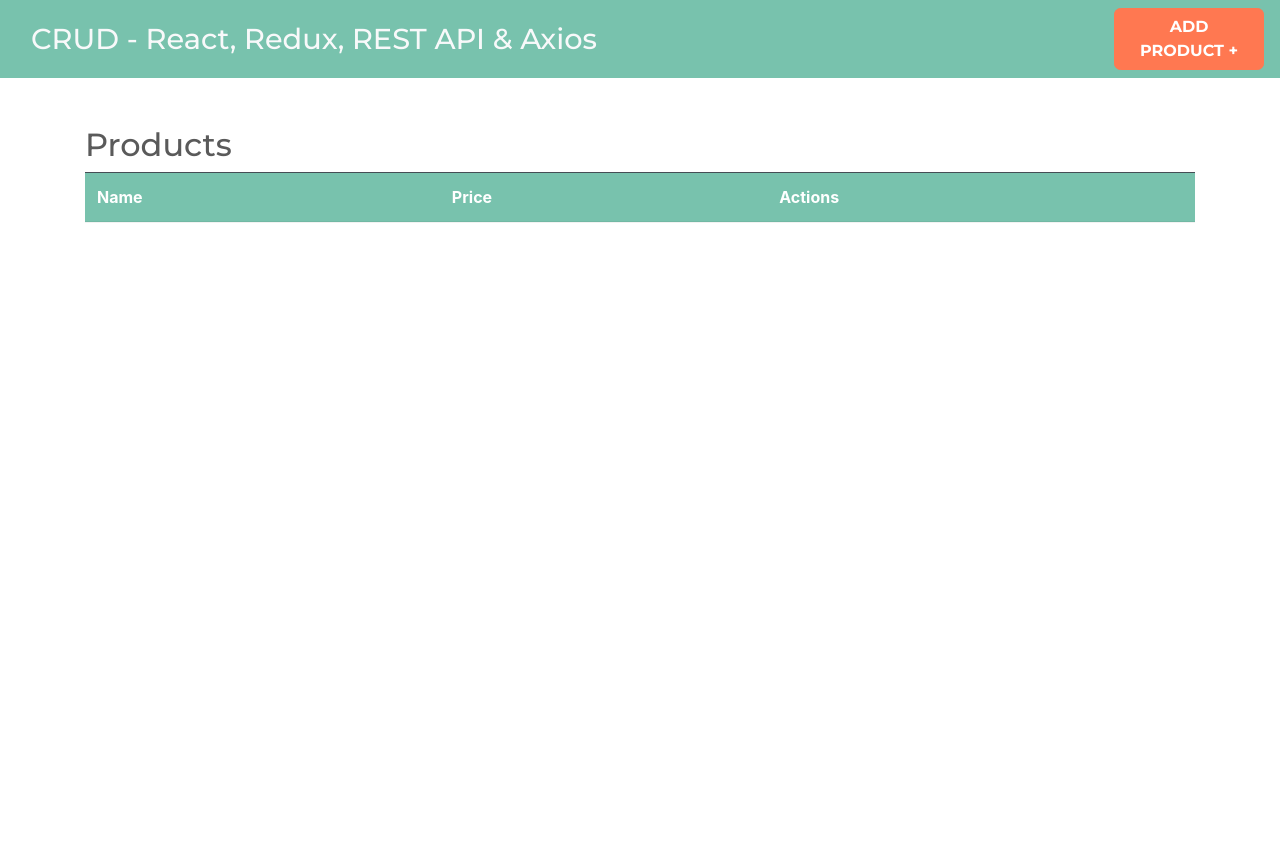
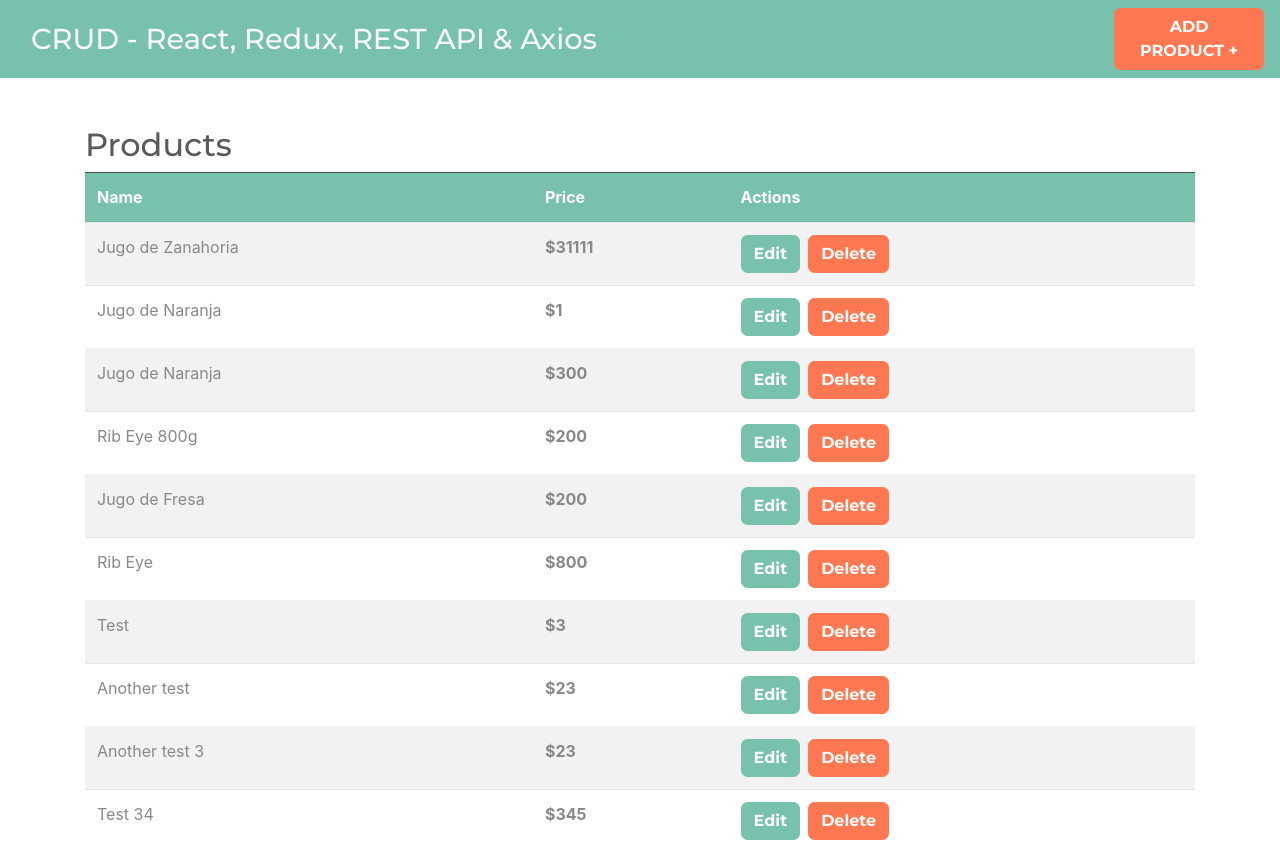
Before and after one commit to JulianEcheverri/React-14-Redux, a React (Create React App) app in the folder crudredux/: page / in a window 1280 px wide. Before the commit the page ends 800 px from the top, so only its background shows below. Built offline with nearby package versions, Linux system fonts and the light colour scheme; data requests are answered from the project's data file.

Commit message:
Retrieving products and showing messages

```diff
--- a/crudredux/db.json
+++ b/crudredux/db.json
@@ -29,6 +29,26 @@
       "name": "Rib Eye",
       "price": 800,
       "id": 6
+    },
+    {
+      "name": "Test",
+      "price": 3,
+      "id": 7
+    },
+    {
+      "name": "Another test",
+      "price": 23,
+      "id": 8
+    },
+    {
+      "name": "Another test 3",
+      "price": 23,
+      "id": 9
+    },
+    {
+      "name": "Test 34",
+      "price": 345,
+      "id": 10
     }
   ]
 }
--- a/crudredux/package.json
+++ b/crudredux/package.json
@@ -14,6 +14,7 @@
     "react-scripts": "4.0.3",
     "redux": "^4.1.0",
     "redux-thunk": "^2.3.0",
+    "sweetalert2": "^11.0.18",
     "web-vitals": "^1.1.2"
   },
   "scripts": {
--- a/crudredux/src/actions/productsActions.js
+++ b/crudredux/src/actions/productsActions.js
@@ -1,11 +1,16 @@
 import {
     ADD_PRODUCT,
     ADD_PRODUCT_SUCCESS,
-    ADD_PRODUCT_ERROR
-} from '../types/index.js';
+    ADD_PRODUCT_ERROR,
+    GET_PRODUCTS,
+    GET_PRODUCTS_SUCCESS,
+    GET_PRODUCTS_ERROR
+} from "../types/index.js";
 
 // Axios Client
-import axiosClient from '../config/axios'
+import axiosClient from "../config/axios";
+// Sweetalert2
+import Swal from "sweetalert2";
 
 // Crate products
 export function createProductAction(product) {
@@ -13,30 +18,67 @@ export function createProductAction(product) {
         dispatch(addProduct());
         try {
             // Add product to db (json fake)\
-            await axiosClient.post('/products', product);
+            await axiosClient.post("/products", product);
             // Updating the state
             dispatch(addProductSuccess(product));
+
+            Swal.fire("Success", "Product created successful", "success");
         } catch (error) {
             console.log(error);
             dispatch(addProductError(true));
+            Swal.fire({
+                icon: "error",
+                title: "Something went wrong",
+                text: "Cannot create product",
+            });
         }
-    }
-};
+    };
+}
 
 // Saving product
 const addProduct = () => ({
     type: ADD_PRODUCT,
-    payload: true
+    payload: true,
 });
 
 // When product is saved successful
 const addProductSuccess = (product) => ({
     type: ADD_PRODUCT_SUCCESS,
-    payload: product
+    payload: product,
 });
 
 // Error saving product
 const addProductError = (state) => ({
     type: ADD_PRODUCT_ERROR,
-    payload: state
+    payload: state,
 });
+
+
+// Getting products
+export function getProductsAction() {
+    return async (dispatch) => {
+        dispatch(getProducts());
+        try {
+            const response = await axiosClient.get('/products');
+            dispatch(getProductsSuccess(response.data));
+        } catch (error) {
+            console.log(error);
+            dispatch(getProductsError());
+        }
+    }
+}
+
+const getProducts = () => ({
+    type: GET_PRODUCTS,
+    payload: true
+});
+
+const getProductsSuccess = (products) => ({
+    type: GET_PRODUCTS_SUCCESS,
+    payload: products
+});
+
+const getProductsError = () => ({
+    type: GET_PRODUCTS_ERROR,
+    payload: true
+});
--- a/crudredux/src/components/NewProduct.js
+++ b/crudredux/src/components/NewProduct.js
@@ -1,14 +1,19 @@
 import React, { useState } from "react";
 // Actions
 import { createProductAction } from "../actions/productsActions";
+// Hooks for redux
 // useDispatch --> For using Actions functions
-// useSelector --> For accessing the component's state
+// useSelector --> For accessing store's state
 import { useDispatch, useSelector } from "react-redux";
 
-const NewProduct = () => {
+const NewProduct = ({history}) => {
   // State
   const [name, setName] = useState("");
   const [price, setPrice] = useState(0);
+
+  // Accessing Store's State
+  const loading = useSelector((state) => state.products.loading);
+  const error = useSelector((state) => state.products.error);
 
   // Using useDispatch for creating the function for using Actions
   const dispatch = useDispatch();
@@ -30,6 +35,9 @@ const NewProduct = () => {
       name,
       price,
     });
+
+    // Redirect to home
+    history.push('/');
   };
 
   return (
@@ -70,6 +78,8 @@ const NewProduct = () => {
                 Add new product
               </button>
             </form>
+            { loading ? <p className="text-center">Loading...</p> : null }
+            { error ? <p className="alert alert-danger p2 mt-4 text-center">Something went wrong</p> : null }
           </div>
         </div>
       </div>
--- /dev/null
+++ b/crudredux/src/components/Product.js
@@ -0,0 +1,21 @@
+import React from 'react';
+import { Link } from 'react-router-dom';
+
+const Product = ({ product }) => {
+    const { id, name, price } = product
+    return (
+        <tr>
+            <td>{name}</td>
+            <td><span className="font-weight-bold">${price}</span></td>
+            <td className="acciones">
+                <Link to={`/products/edit/${id}`} className="btn btn-primary mr-2">Edit</Link>
+                <button type="button"
+                    className="btn btn-danger">
+                    Delete
+                </button>
+            </td>
+        </tr>
+    );
+}
+
+export default Product;
--- a/crudredux/src/components/Products.js
+++ b/crudredux/src/components/Products.js
@@ -1,8 +1,39 @@
-import React, { Fragment } from 'react';
+import React, { Fragment, useEffect } from "react";
+// Actions
+import { getProductsAction } from "../actions/productsActions";
+// Redux
+import { useDispatch, useSelector } from "react-redux";
+// Components
+import Product from "./Product";
+
 const Products = () => {
+    // Using useDispatch for creating the function for using Actions
+    const dispatch = useDispatch();
+
+    useEffect(() => {
+        // Get api
+        const getProducts = () => dispatch(getProductsAction());
+        getProducts();
+    }, []);
+
+    // Getting state
+    const products = useSelector((state) => state.products.products);
+    const error = useSelector((state) => state.products.error);
+    const loading = useSelector((state) => state.products.loading);
+
     return (
         <Fragment>
             <h2>Products</h2>
+            {
+                error ?
+                <p className="font-weight-bold alert alert-danger text-center">Something went wrong</p>:
+                null
+            }
+             {
+                loading ?
+                <p className="text-center">Loading...</p>:
+                null
+            }
             <table className="table table-striped">
                 <thead className="bg-primary table-dark">
                     <tr>
@@ -12,12 +43,19 @@ const Products = () => {
                     </tr>
                 </thead>
                 <tbody>
-
+                    {
+                        products.length === 0 ?
+                            <tr>
+                                <td colSpan="3">There are no products</td>
+                            </tr> :
+                            products.map((product) =>
+                                <Product key={product.id} product={product} />
+                            )
+                    }
                 </tbody>
-
             </table>
         </Fragment>
     );
-}
+};
 
 export default Products;
--- a/crudredux/src/reducers/productsReducer.js
+++ b/crudredux/src/reducers/productsReducer.js
@@ -2,6 +2,9 @@ import {
     ADD_PRODUCT,
     ADD_PRODUCT_SUCCESS,
     ADD_PRODUCT_ERROR,
+    GET_PRODUCTS,
+    GET_PRODUCTS_SUCCESS,
+    GET_PRODUCTS_ERROR
 } from "../types/index.js";
 
 // Every reducer has its own state
@@ -14,6 +17,7 @@ const initialState = {
 export default function (state = initialState, action) {
     switch (action.type) {
         case ADD_PRODUCT:
+        case GET_PRODUCTS:
             return {
                 ...state,
                 loading: action.payload,
@@ -25,11 +29,19 @@ export default function (state = initialState, action) {
                 products: [...state.products, action.payload],
             };
         case ADD_PRODUCT_ERROR:
+        case GET_PRODUCTS_ERROR:
             return {
                 ...state,
                 loading: false,
                 error: action.payload,
             };
+        case GET_PRODUCTS_SUCCESS:
+            return {
+                ...state,
+                loading: false,
+                error: null,
+                products: action.payload
+            };
         default:
             return state;
     }
--- a/crudredux/src/types/index.js
+++ b/crudredux/src/types/index.js
@@ -1,3 +1,7 @@
 export const ADD_PRODUCT = 'ADD_PRODUCT';
 export const ADD_PRODUCT_SUCCESS = 'ADD_PRODUCT_SUCCESS';
 export const ADD_PRODUCT_ERROR = 'ADD_PRODUCT_ERROR';
+
+export const GET_PRODUCTS = 'GET_PRODUCTS';
+export const GET_PRODUCTS_SUCCESS = 'GET_PRODUCTS_SUCCESS';
+export const GET_PRODUCTS_ERROR = 'GET_PRODUCTS_ERROR';
```
Also changed, not shown: 2 other files (tests, documents, lock files or other folders).
